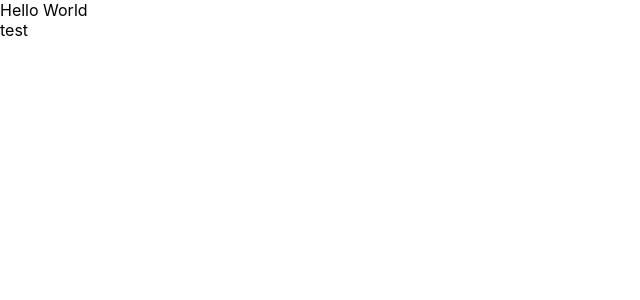
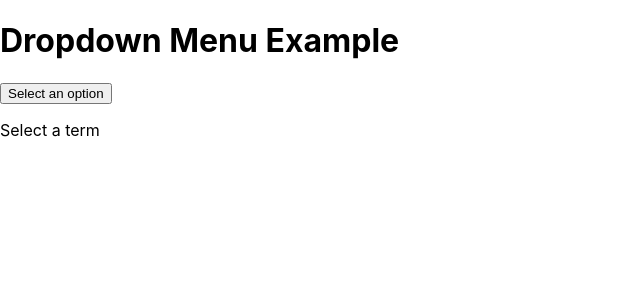
Before and after one commit to arekouzounian/cs401, a React (Create React App) app in the folder degreely-ui/: page / in a window 1280 px wide. Shown: the top 300 px of the page, without its empty margins (0-640 px from the left). Built offline with nearby package versions, Linux system fonts and the light colour scheme.

Commit message:
dropdown menu working

```diff
--- a/degreely-ui/src/App.js
+++ b/degreely-ui/src/App.js
@@ -1,14 +1,23 @@
-import logo from './logo.svg';
+import { Dropdown } from './components/Dropdown';
+import { Element } from './components/Element'
+import { useState } from 'react';
 import './App.css';
-import { Dropdown } from './components/Dropdown';
-import { Element } from './components/Element';
 
 function App() {
+  const [selectedOption, setSelectedOption] = useState(null);
+
+  const options = [<Element name={'Term 1'}/>, <Element name={'Term 2'}/>, <Element name={'Term 3'}/>];
+
+  const handleSelect = (option) => {
+    setSelectedOption(option);
+  };
+
   return (
-    <>
-    <Dropdown />
-    <Element />
-    </>
+    <div>
+      <h1>Dropdown Menu Example</h1>
+      <Dropdown options={options} onSelect={handleSelect} />
+      {(selectedOption && <p>{selectedOption}</p>) || <p>Select a term</p>}
+    </div>
   );
 }
 
--- a/degreely-ui/src/components/Dropdown.js
+++ b/degreely-ui/src/components/Dropdown.js
@@ -1,17 +1,29 @@
-function Dropdown( props ) {
+import React, { useState } from 'react';
 
-    return (
+const Dropdown = ({ options, onSelect }) => {
+  const [selectedOption, setSelectedOption] = useState(null);
+  const [isOpen, setIsOpen] = useState(false);
 
-        <div>
+  const handleOptionClick = (option) => {
+    setSelectedOption(option);
+    onSelect(option);
+    setIsOpen(false);
+  };
 
-            Hello World
+  return (
+    <div className="dropdown">
+      <button onClick={() => setIsOpen(!isOpen)} className="dropdown-toggle">
+        {selectedOption ? selectedOption : 'Select an option'}
+      </button>
+      {isOpen && (
+        <ul className="dropdown-menu" style={{listStyleType: 'none'}}>
+          {options.map((option, index) => (
+            <li key={index} onClick={() => handleOptionClick(option)}>{option}</li>
+          ))}
+        </ul>
+      )}
+    </div>
+  );
+};
 
-            { props.children }
-
-        </div>
-
-    )
-
-}
-
-export { Dropdown }
+export {Dropdown};
--- a/degreely-ui/src/components/Element.js
+++ b/degreely-ui/src/components/Element.js
@@ -1,7 +1,7 @@
 function Element( props ) {
     return (
         <div>
-            test
+            {props.name}
         </div>
     )
 }
```
